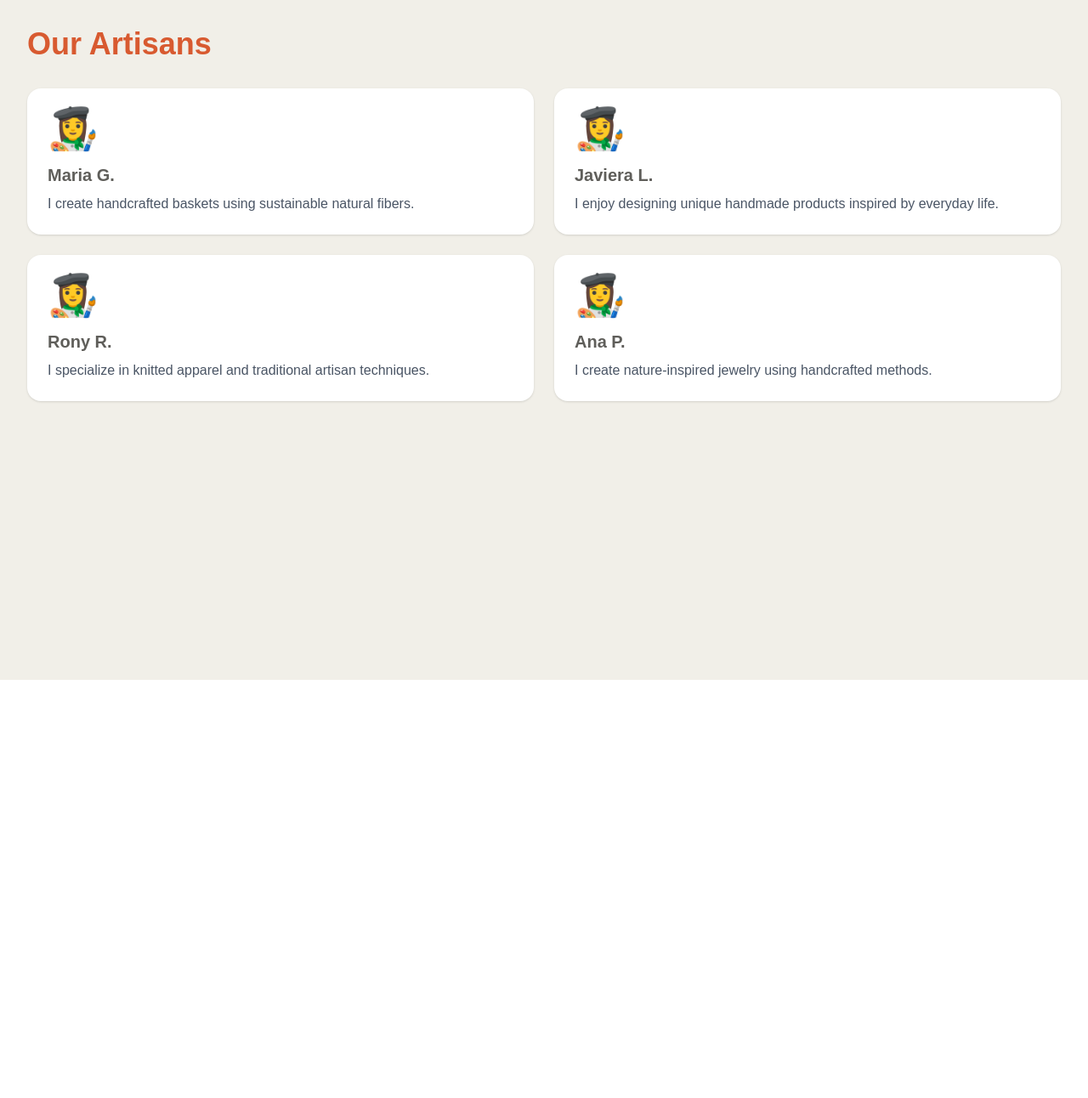
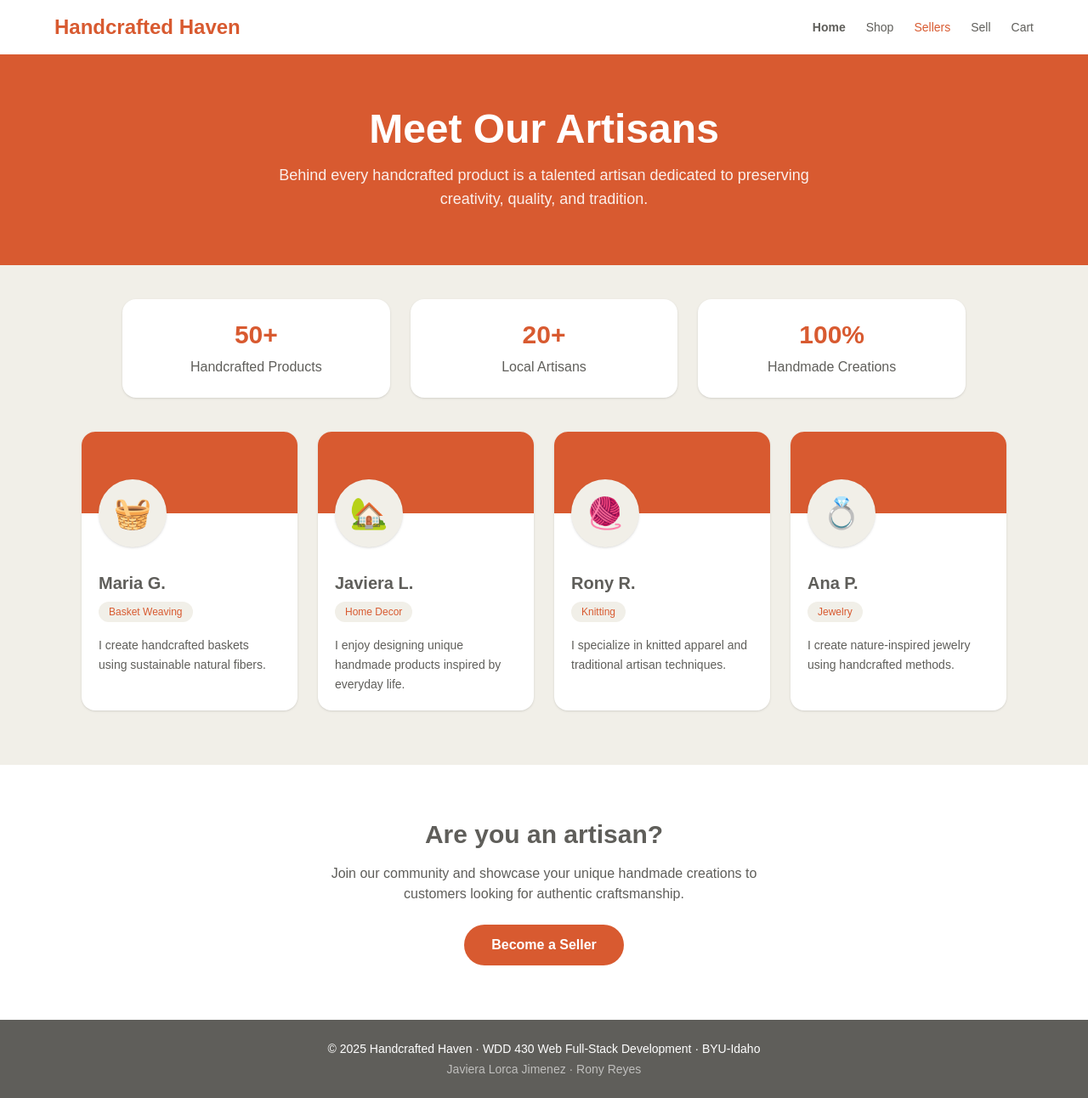
Before and after one commit to RonyReyesWeb/Handcrafted-Haven, a Next.js app in the folder my-app/: page /sellers in a window 1280 px wide. Shown: the whole page at 85% size. Before the commit the page ends 800 px from the top, so only its background shows below. Built offline with nearby package versions, Linux system fonts and the light colour scheme.

Commit message:
better sellers page

```diff
--- a/my-app/app/page.tsx
+++ b/my-app/app/page.tsx
@@ -1,20 +1,28 @@
+import Link from "next/link";
+
 export default function Home() {
   return (
     <div className="flex min-h-screen flex-col bg-[#F1EFE8] font-sans">
-      {/* Navigation */}
       <header className="w-full bg-white px-4 py-4 shadow-sm sm:px-6 lg:px-8">
         <div className="mx-auto flex max-w-6xl flex-col gap-4 sm:flex-row sm:items-center sm:justify-between">
-          <h1 className="text-2xl font-bold text-[#D85A30]">
+          <Link href="/" className="text-2xl font-bold text-[#D85A30]">
             Handcrafted Haven
-          </h1>
-          <nav className="flex flex-wrap gap-4 text-sm font-medium text-[#5F5E5A] sm:gap-6 sm:text-base">
-            <a href="#" className="hover:text-[#D85A30] transition-colors">Home</a>
-            <a href="/shop" className="hover:text-[#D85A30] transition-colors">Shop</a>
-            <a href="#" className="hover:text-[#D85A30] transition-colors">Sellers</a>
-            <a href="#" className="hover:text-[#D85A30] transition-colors">About</a>
+          </Link>
+          <nav className="flex flex-wrap gap-4 text-sm font-medium text-[#5F5E5A] sm:gap-6">
+            <Link href="/" className="text-[#D85A30]  font-semibold transition-colors">Home</Link>
+            <Link href="/shop" className="hover:text-[#D85A30] transition-colors">Shop</Link>
+            <Link href="/sellers" className="hover:text-[#D85A30] transition-colors">Sellers</Link>
+            <Link href="/sell/new" className="hover:text-[#D85A30] transition-colors">Sell</Link>
+            <Link
+              href="/cart"
+              className="relative hover:text-[#D85A30] transition-colors"
+            >
+              Cart
+            </Link>
           </nav>
         </div>
       </header>
+
 
       <main className="flex w-full flex-col items-center">
         {/* Hero Section */}
--- a/my-app/app/sell/new/page.tsx
+++ b/my-app/app/sell/new/page.tsx
@@ -117,9 +117,6 @@ export default function NewListingPage() {
             <Link href="/" className="hover:text-[#D85A30] transition-colors">Home</Link>
             <Link href="/shop" className="hover:text-[#D85A30] transition-colors">Shop</Link>
             <Link href="/sellers" className="hover:text-[#D85A30] transition-colors">Sellers</Link>
-            <Link href="/dashboard/listings" className="hover:text-[#D85A30] transition-colors font-semibold text-[#D85A30]">
-              My Listings
-            </Link>
           </nav>
         </div>
       </header>
--- a/my-app/app/sellers/page.tsx
+++ b/my-app/app/sellers/page.tsx
@@ -1,49 +1,149 @@
 "use client";
+
+import Link from "next/link";
 
 const SELLERS = [
   {
     name: "Maria G.",
     story: "I create handcrafted baskets using sustainable natural fibers.",
+    specialty: "Basket Weaving",
+    emoji: "🧺",
   },
   {
     name: "Javiera L.",
     story: "I enjoy designing unique handmade products inspired by everyday life.",
+    specialty: "Home Decor",
+    emoji: "🏡",
   },
   {
     name: "Rony R.",
     story: "I specialize in knitted apparel and traditional artisan techniques.",
+    specialty: "Knitting",
+    emoji: "🧶",
   },
   {
     name: "Ana P.",
     story: "I create nature-inspired jewelry using handcrafted methods.",
+    specialty: "Jewelry",
+    emoji: "💍",
   },
 ];
 
 export default function SellersPage() {
   return (
-        <div className="min-h-screen bg-[#F1EFE8] p-8">
-            <h1 className="text-4xl font-bold text-[#D85A30] mb-8">
-                Our Artisans
+    <div className="flex min-h-screen flex-col bg-[#F1EFE8]">
+        <header className="w-full bg-white px-4 py-4 shadow-sm sm:px-6 lg:px-8">
+        <div className="mx-auto flex max-w-6xl flex-col gap-4 sm:flex-row sm:items-center sm:justify-between">
+          <Link href="/" className="text-2xl font-bold text-[#D85A30]">
+            Handcrafted Haven
+          </Link>
+          <nav className="flex flex-wrap gap-4 text-sm font-medium text-[#5F5E5A] sm:gap-6">
+            <Link href="/" className="hover:text-[#D85A30]  font-semibold transition-colors">Home</Link>
+            <Link href="/shop" className="hover:text-[#D85A30] transition-colors">Shop</Link>
+            <Link href="/sellers" className="text-[#D85A30] transition-colors">Sellers</Link>
+            <Link href="/sell/new" className="hover:text-[#D85A30] transition-colors">Sell</Link>
+            <Link
+              href="/cart"
+              className="relative hover:text-[#D85A30] transition-colors"
+            >
+              Cart
+            </Link>
+          </nav>
+        </div>
+      </header>
+      {/* Hero */}
+      <section className="bg-[#D85A30] px-4 py-16 text-center text-white sm:px-6 lg:px-8">
+        <h1 className="text-4xl font-bold sm:text-5xl">
+          Meet Our Artisans
         </h1>
 
-            <div className="grid gap-6 md:grid-cols-2">
+        <p className="mx-auto mt-4 max-w-2xl text-lg opacity-90">
+          Behind every handcrafted product is a talented artisan
+          dedicated to preserving creativity, quality, and tradition.
+        </p>
+      </section>
+
+      {/* Stats */}
+      <section className="mx-auto grid w-full max-w-5xl grid-cols-1 gap-6 px-4 py-10 sm:grid-cols-3">
+        <div className="rounded-2xl bg-white p-6 text-center shadow-sm">
+          <h2 className="text-3xl font-bold text-[#D85A30]">50+</h2>
+          <p className="mt-2 text-[#5F5E5A]">Handcrafted Products</p>
+        </div>
+
+        <div className="rounded-2xl bg-white p-6 text-center shadow-sm">
+          <h2 className="text-3xl font-bold text-[#D85A30]">20+</h2>
+          <p className="mt-2 text-[#5F5E5A]">Local Artisans</p>
+        </div>
+
+        <div className="rounded-2xl bg-white p-6 text-center shadow-sm">
+          <h2 className="text-3xl font-bold text-[#D85A30]">100%</h2>
+          <p className="mt-2 text-[#5F5E5A]">Handmade Creations</p>
+        </div>
+      </section>
+
+      {/* Sellers */}
+      <main className="mx-auto w-full max-w-6xl flex-1 px-4 pb-16 sm:px-6 lg:px-8">
+        <div className="grid gap-6 sm:grid-cols-2 lg:grid-cols-4">
           {SELLERS.map((seller) => (
             <div
               key={seller.name}
-                        className="bg-white p-6 rounded-2xl shadow-sm"
+              className="overflow-hidden rounded-2xl bg-white shadow-sm transition-all hover:-translate-y-1 hover:shadow-md"
             >
-                        <div className="text-5xl mb-4">👩‍🎨</div>
+              <div className="h-24 bg-[#D85A30]" />
 
-                        <h2 className="text-xl font-bold text-[#5F5E5A]">
+              <div className="relative p-5">
+                <div className="absolute -top-10 left-5 flex h-20 w-20 items-center justify-center rounded-full bg-[#F1EFE8] text-4xl shadow-sm">
+                  {seller.emoji}
+                </div>
+
+                <div className="pt-12">
+                  <h2 className="text-xl font-semibold text-[#5F5E5A]">
                     {seller.name}
                   </h2>
 
-                        <p className="mt-2 text-gray-600">
+                  <span className="mt-2 inline-block rounded-full bg-[#F1EFE8] px-3 py-1 text-xs font-medium text-[#D85A30]">
+                    {seller.specialty}
+                  </span>
+
+                  <p className="mt-4 text-sm leading-relaxed text-[#5F5E5A]">
                     {seller.story}
                   </p>
                 </div>
+              </div>
+            </div>
           ))}
         </div>
+      </main>
+
+      {/* CTA */}
+      <section className="bg-white px-4 py-16 text-center">
+        <h2 className="text-3xl font-bold text-[#5F5E5A]">
+          Are you an artisan?
+        </h2>
+
+        <p className="mx-auto mt-4 max-w-xl text-[#5F5E5A]">
+          Join our community and showcase your unique handmade creations
+          to customers looking for authentic craftsmanship.
+        </p>
+
+        <a
+          href="/sell/new"
+          className="mt-6 inline-block rounded-full bg-[#D85A30] px-8 py-3 font-semibold text-white transition-colors hover:bg-[#BA7517]"
+        >
+          Become a Seller
+        </a>
+      </section>
+
+      {/* Footer */}
+      <footer className="mt-auto w-full bg-[#5F5E5A] px-4 py-6 text-center text-sm text-white">
+        <p>
+          © 2025 Handcrafted Haven · WDD 430 Web Full-Stack Development ·
+          BYU-Idaho
+        </p>
+        <p className="mt-1 text-white/60">
+          Javiera Lorca Jimenez · Rony Reyes
+        </p>
+      </footer>
     </div>
   );
 }
```
Also changed, not shown: 1 other file (tests, documents, lock files or other folders). Lines whose indentation alone changed are shown as unchanged.
